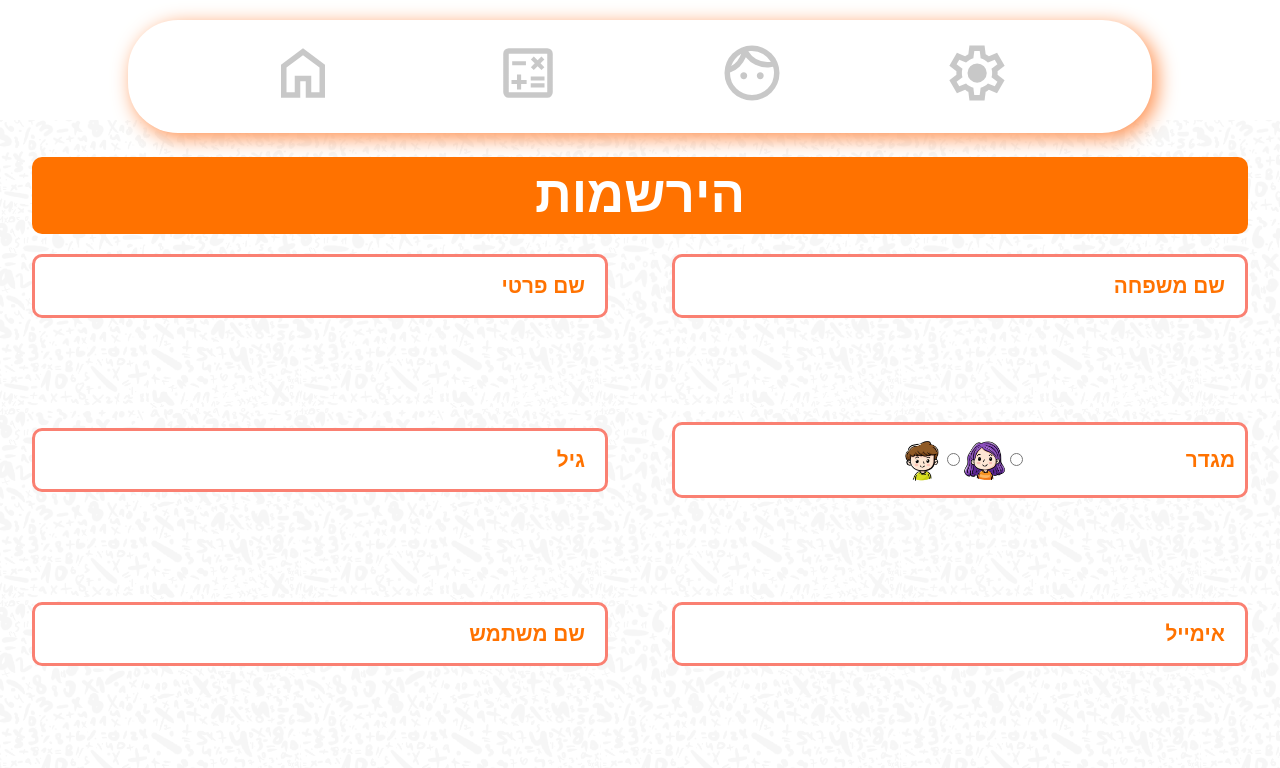
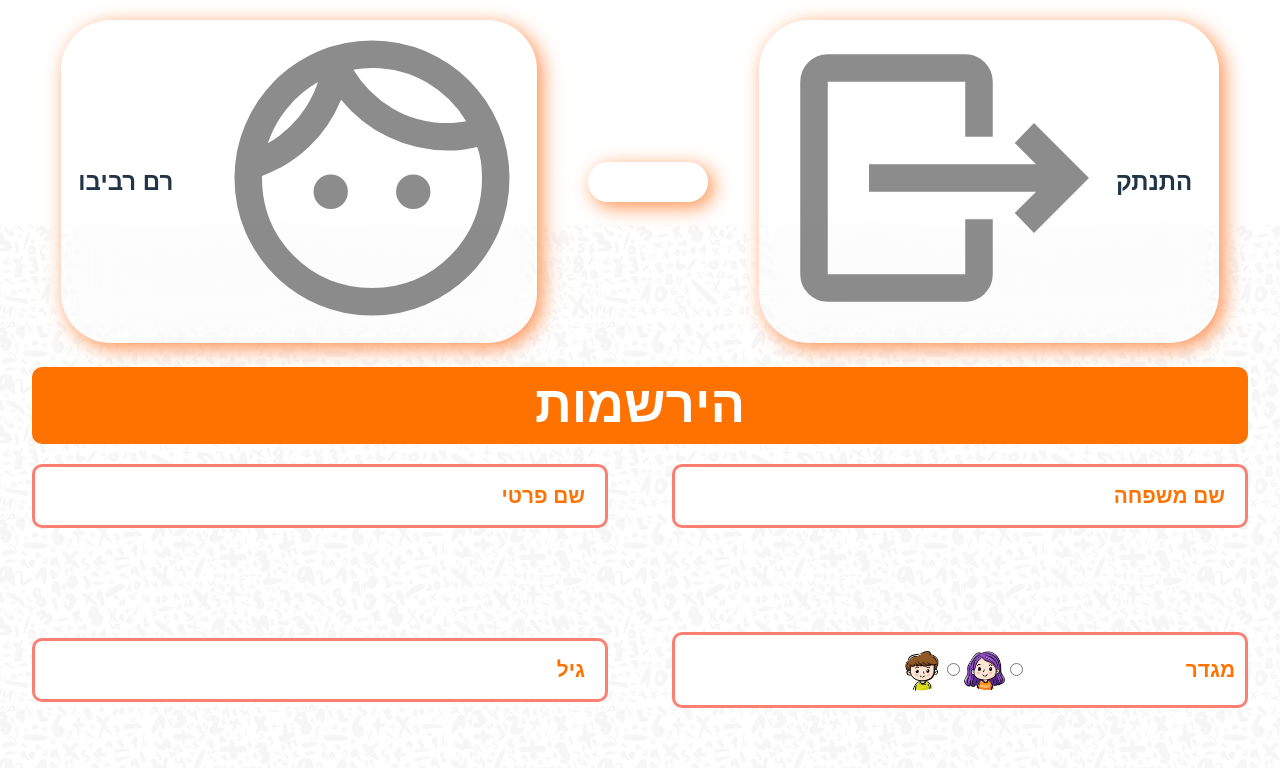
Before and after one commit to Aviyay318/learning-for-children, a React (Vite) app: page /register in a window 1280 px wide. Shown: the top 768 px of the page. Built offline with nearby package versions, Linux system fonts and the light colour scheme; a web font is replaced by a local one.

Commit message:
Changes by ozeri

```diff
--- a/src/App.jsx
+++ b/src/App.jsx
@@ -9,6 +9,7 @@ import Profile from "./pages/profile/Profile.jsx";
 import Login from "./pages/login/Login.jsx";
 import {useState} from "react";
 import useSetResponsiveProperty from "./hooks/responsiveHooks/useSetResponsiveProperty.js";
+import Navbar2 from "./components/Navbar/Navbar2.jsx";
 
 
 function App() {
@@ -22,7 +23,8 @@ function App() {
             <section className={"background"}></section>
             <BrowserRouter>
                 {/*{isLogin && <Navbar/> }*/}
-                <Navbar/>
+                {/*<Navbar/>*/}
+                <Navbar2/>
                 <Routes>
                     <Route path="/" element={<Login setIsLogin={setLogin}/>}/>
                     <Route path="/homePage" element={<Homepage/>}/>
--- a/src/components/Math/BasicMath/BasicExercise/BasicExercise.css
+++ b/src/components/Math/BasicMath/BasicExercise/BasicExercise.css
@@ -10,7 +10,7 @@
 
 .basic-exercise-input{
     width: 8rem;
-    height: 5rem;
+    height: 7rem;
     /*background: transparent;*/
     border: none;
     border-bottom: 0.5rem solid var(--text-color);
--- a/src/components/Math/BasicMath/BasicHelper/BasicHelper.css
+++ b/src/components/Math/BasicMath/BasicHelper/BasicHelper.css
@@ -1,5 +1,5 @@
 .basic-exercise-helper {
-    width: 100%;
+    width: 90%;
     display: grid;
     grid-template-columns: 2fr 1fr 2fr;
     gap: 10px;
--- a/src/components/Math/Exercise/ExerciseTabs.jsx
+++ b/src/components/Math/Exercise/ExerciseTabs.jsx
@@ -1,12 +1,13 @@
 import BasicMath from "../BasicMath/BasicMath.jsx";
 import {useState} from "react";
 import "./ExerciseTabs.css"
+import LiteralProblem from "../literalProblem/LiteralProblem.jsx";
 
 export default function ExerciseTabs() {
     const tabs = [
         {id:"multiplication", label:"לוח הכפל", component:null},
         {id:"equations", label:"משוואות", component:null},
-        {id:"literalProblems", label:"בעיות מילוליות", component:null},
+        {id:"literalProblems", label:"בעיות מילוליות", component:<LiteralProblem/>},
         {id:"basicMath", label:"פעולות חשבון",component:<BasicMath/>},
 
     ]
--- /dev/null
+++ b/src/components/Math/literalProblem/LiteralProblem.jsx
@@ -0,0 +1,60 @@
+import {useEffect, useState} from "react";
+import axios from "axios";
+import {SERVER_URL} from "../../../utils/Constants.js";
+import Cookies from "js-cookie";
+
+export default function LiteralProblem() {
+    const [literalProblem, setLiteralProblem] = useState(null);
+    const [token,setToken] = useState();
+    const [userAnswer, setUserAnswer] = useState("");
+    const [success, setSuccess] = useState(null);
+    const [id, setId] = useState(1);
+
+
+    const checkLiteralProblem = async ()=>{
+      const  response = await axios.get(SERVER_URL + "/check-literal-problem?token=" + token + "&id=" + id);
+        if (response.data!==null){
+             console.log(response.data);
+             setSuccess(response.data);
+        }
+    };
+
+    const getLiteralProblem = async () => {
+        const response = await axios.get(SERVER_URL + "/get-literal-problem?token=" + token);
+        if (response.data!==null){
+            console.log(response.data); // assuming 'response.data' contains the question
+            setLiteralProblem(response.data);
+            // setId(response.data.id);
+        }
+    };
+
+    useEffect(() => {
+        setToken(Cookies.get("token"))
+        getLiteralProblem();
+    }, []);
+
+    return (
+        <div>
+            <label>בעיה מילולית:</label>
+            {literalProblem !== null && <label>{literalProblem.question}</label>
+            }
+            <div><input type={"number"} value={userAnswer} onChange={(e) => {
+                setUserAnswer(e.target.value)
+            }} placeholder={"הכנס כאן"}/>
+            </div>
+            <button onClick={() => window.confirm("האם אתה בטוח?") ? alert("כן") : alert("לא")}>
+             רמז
+            </button>
+             <div>{literalProblem.hint}</div>
+
+            <button onClick={() => {
+                checkLiteralProblem(userAnswer)
+            }}>בדוק פתרון
+            </button>
+
+            {success !== null &&
+                <label style={{color: success ? "green" : "red"}}>{success ? <label>V</label> :
+                    <label>X</label>}</label>}
+        </div>
+    )
+}
--- a/src/components/Navbar/Navbar.css
+++ b/src/components/Navbar/Navbar.css
@@ -1,33 +1,33 @@
-.navbar {
-    display: flex;
-    gap: 2%;
-    justify-content: space-evenly;
-    padding: 15px;
-    background-color: var(--navbar-bg-color);
-    margin-inline-start: var(--margin-start);
-    margin-inline-end: var(--margin-end);
-    margin-block-start: var(--margin-start);
-    width: var(--component-width);
-}
+/*.navbar {*/
+/*    display: flex;*/
+/*    gap: 2%;*/
+/*    justify-content: space-evenly;*/
+/*    padding: 15px;*/
+/*    background-color: var(--navbar-bg-color);*/
+/*    margin-inline-start: var(--margin-start);*/
+/*    margin-inline-end: var(--margin-end);*/
+/*    margin-block-start: var(--margin-start);*/
+/*    width: var(--component-width);*/
+/*}*/
 
-.navbar a {
-    color: var(--inactive-color);
-    text-decoration: none;
-    padding: 8px 15px;
-    border-radius: 5px;
-    transition: background 0.3s;
-    cursor: pointer;
-}
-.navbar svg{
-    scale: 1.1;
-    fill: var(--inactive-color);
-}
-.navbar .active svg{
-    scale: 1.1;
-    fill: var(--active-color);
-}
-.back{
-    background-color: #3c3c3c;
-    border-color: transparent;
-    cursor: pointer;
-}
+/*.navbar a {*/
+/*    color: var(--inactive-color);*/
+/*    text-decoration: none;*/
+/*    padding: 8px 15px;*/
+/*    border-radius: 5px;*/
+/*    transition: background 0.3s;*/
+/*    cursor: pointer;*/
+/*}*/
+/*.navbar svg{*/
+/*    scale: 1.1;*/
+/*    fill: var(--inactive-color);*/
+/*}*/
+/*.navbar .active svg{*/
+/*    scale: 1.1;*/
+/*    fill: var(--active-color);*/
+/*}*/
+/*.back{*/
+/*    background-color: #3c3c3c;*/
+/*    border-color: transparent;*/
+/*    cursor: pointer;*/
+/*}*/
--- /dev/null
+++ b/src/components/Navbar/Navbar2.css
@@ -0,0 +1,49 @@
+.navbar {
+    display: flex;
+    flex-direction: row;
+    align-items: center;
+    justify-content: center;
+    gap: 5%;
+    margin-inline-start: var(--margin-start);
+    margin-inline-end: var(--margin-end);
+    margin-block-start: var(--margin-start);
+    width: var(--component-width);
+}
+
+.nav-left, .nav-right {
+    flex: 0 0 auto;
+    gap: 1rem;
+    align-self: center;
+    justify-content: center;
+}
+.nav-middle {
+    flex: 1;
+    justify-content: space-evenly;
+}
+.navbar a {
+    color: var(--inactive-color);
+    text-decoration: none;
+    padding: 8px 15px;
+    border-radius: 5px;
+    transition: background 0.3s;
+    cursor: pointer;
+}
+.navbar svg{
+    scale: 1.1;
+    fill: var(--inactive-color);
+}
+.navbar .active svg{
+    scale: 1.1;
+    fill: var(--active-color);
+}
+.back{
+    background-color: #3c3c3c;
+    border-color: transparent;
+    cursor: pointer;
+}
+.navbar-text{
+    font-size: var(--font-size-large);
+    font-weight: var(--font-weight-semi-bold);
+    text-align: center;
+    width: var(--navbar-text-width);
+}
--- /dev/null
+++ b/src/components/Navbar/Navbar2.jsx
@@ -0,0 +1,61 @@
+import {NavLink} from "react-router-dom";
+import "./Navbar2.css"
+export default function Navbar2() {
+
+
+    return (
+        <div className={"navbar flex"}>
+            <div className={"nav-left flex glass"}>
+                <label className={"navbar-text"}>רם רביבו</label>
+                <NavLink to="/profile" className={({isActive}) => isActive ? "active" : ""}>
+                    <svg xmlns="http://www.w3.org/2000/svg" height="var(--navbar-svg-size)" viewBox="0 -960 960 960" width="var(--navbar-svg-size)"
+                         fill="#5f6368">
+                        <path
+                            d="M360-390q-21 0-35.5-14.5T310-440q0-21 14.5-35.5T360-490q21 0 35.5 14.5T410-440q0 21-14.5 35.5T360-390Zm240 0q-21 0-35.5-14.5T550-440q0-21 14.5-35.5T600-490q21 0 35.5 14.5T650-440q0 21-14.5 35.5T600-390ZM480-160q134 0 227-93t93-227q0-24-3-46.5T786-570q-21 5-42 7.5t-44 2.5q-91 0-172-39T390-708q-32 78-91.5 135.5T160-486v6q0 134 93 227t227 93Zm0 80q-83 0-156-31.5T197-197q-54-54-85.5-127T80-480q0-83 31.5-156T197-763q54-54 127-85.5T480-880q83 0 156 31.5T763-763q54 54 85.5 127T880-480q0 83-31.5 156T763-197q-54 54-127 85.5T480-80Zm-54-715q42 70 114 112.5T700-640q14 0 27-1.5t27-3.5q-42-70-114-112.5T480-800q-14 0-27 1.5t-27 3.5ZM177-581q51-29 89-75t57-103q-51 29-89 75t-57 103Zm249-214Zm-103 36Z"/>
+                    </svg>
+                </NavLink>
+            </div>
+            <div className={"nav-middle flex glass"}>
+                <NavLink to="/homepage" className={({isActive}) => isActive ? "active" : ""}>
+                    <svg xmlns="http://www.w3.org/2000/svg" height="var(--navbar-svg-size)" viewBox="0 -960 960 960" width="var(--navbar-svg-size)"
+                         fill="#5f6368">
+                        <path
+                            d="M240-200h120v-240h240v240h120v-360L480-740 240-560v360Zm-80 80v-480l320-240 320 240v480H520v-240h-80v240H160Zm320-350Z"/>
+                    </svg>
+                </NavLink>
+                <NavLink to="/content" className={({isActive}) => isActive ? "active" : ""}>
+                    <svg xmlns="http://www.w3.org/2000/svg" height="var(--navbar-svg-size)" viewBox="0 -960 960 960" width="var(--navbar-svg-size)"
+                         fill="#5f6368">
+                        <path
+                            d="M320-240h60v-80h80v-60h-80v-80h-60v80h-80v60h80v80Zm200-30h200v-60H520v60Zm0-100h200v-60H520v60Zm44-152 56-56 56 56 42-42-56-58 56-56-42-42-56 56-56-56-42 42 56 56-56 58 42 42Zm-314-70h200v-60H250v60Zm-50 472q-33 0-56.5-23.5T120-200v-560q0-33 23.5-56.5T200-840h560q33 0 56.5 23.5T840-760v560q0 33-23.5 56.5T760-120H200Zm0-80h560v-560H200v560Zm0-560v560-560Z"/>
+                    </svg>
+                </NavLink>
+                <NavLink to="/statistics" className={({isActive}) => isActive ? "active" : ""}>
+                    <svg xmlns="http://www.w3.org/2000/svg" height="var(--navbar-svg-size)" viewBox="0 -960 960 960" width="var(--navbar-svg-size)" fill="#5f6368">
+                        <path d="M520-520h278q-15-110-91.5-186.5T520-798v278Zm-80 358v-636q-121 15-200.5 105.5T160-480q0 122 79.5 212.5T440-162Zm80 0q110-14 187-91t91-187H520v278Zm-40-318Zm0 400q-83 0-156-31.5T197-197q-54-54-85.5-127T80-480q0-83 31.5-156T197-763q54-54 127-85.5T480-880q83 0 155.5 31.5t127 86q54.5 54.5 86 127T880-480q0 82-31.5 155T763-197.5q-54 54.5-127 86T480-80Z"/>
+                    </svg>
+
+                </NavLink>
+                <NavLink to="/settings" className={({isActive}) => isActive ? "active" : ""}>
+                    <svg xmlns="http://www.w3.org/2000/svg" height="var(--navbar-svg-size)" viewBox="0 -960 960 960"
+                         width="var(--navbar-svg-size)"
+                         fill="#5f6368">
+                        <path
+                            d="m370-80-16-128q-13-5-24.5-12T307-235l-119 50L78-375l103-78q-1-7-1-13.5v-27q0-6.5 1-13.5L78-585l110-190 119 50q11-8 23-15t24-12l16-128h220l16 128q13 5 24.5 12t22.5 15l119-50 110 190-103 78q1 7 1 13.5v27q0 6.5-2 13.5l103 78-110 190-118-50q-11 8-23 15t-24 12L590-80H370Zm70-80h79l14-106q31-8 57.5-23.5T639-327l99 41 39-68-86-65q5-14 7-29.5t2-31.5q0-16-2-31.5t-7-29.5l86-65-39-68-99 42q-22-23-48.5-38.5T533-694l-13-106h-79l-14 106q-31 8-57.5 23.5T321-633l-99-41-39 68 86 64q-5 15-7 30t-2 32q0 16 2 31t7 30l-86 65 39 68 99-42q22 23 48.5 38.5T427-266l13 106Zm42-180q58 0 99-41t41-99q0-58-41-99t-99-41q-59 0-99.5 41T342-480q0 58 40.5 99t99.5 41Zm-2-140Z"/>
+                    </svg>
+                </NavLink>
+            </div>
+            <div className={"nav-right flex glass"}>
+                <div className={"flex"}>
+                    <NavLink to="/" className={({isActive}) => isActive ? "active" : ""}>
+                        <svg xmlns="http://www.w3.org/2000/svg" height="var(--navbar-svg-size)" viewBox="0 -960 960 960" width="var(--navbar-svg-size)" fill="#5f6368">
+                            <path d="M806-440H320v-80h486l-62-62 56-58 160 160-160 160-56-58 62-62ZM600-600v-160H200v560h400v-160h80v160q0 33-23.5 56.5T600-120H200q-33 0-56.5-23.5T120-200v-560q0-33 23.5-56.5T200-840h400q33 0 56.5 23.5T680-760v160h-80Z"/>
+                        </svg>
+                    </NavLink>
+                    <label className={"navbar-text"}>התנתק</label>
+                </div>
+            </div>
+        </div>
+
+    )
+}
--- a/src/styles/Variables.css
+++ b/src/styles/Variables.css
@@ -8,7 +8,7 @@
     --border-color: salmon;
     --border-radius: 10px;
 
-    --inactive-color: rgba(172, 172, 172, 0.66);
+    --inactive-color: rgba(81, 81, 81, 0.66);
     --inactive-text-color: #2C2C2C;
     --active-color: #ff7200;
     --active-text-color: white;
@@ -57,5 +57,7 @@
     --component-width: var(--component-width-desktop);
     --component-minimum-width: 50rem;
 
-
+    /*navbar variables*/
+    --navbar-svg-size: 55px;
+    --navbar-text-width: 130px;
 }
```
Also changed, not shown: src/pages/register/Register.jsx (+17 -23 lines), src/components/Math/literalProblem/LiteralProblem.css (added).
